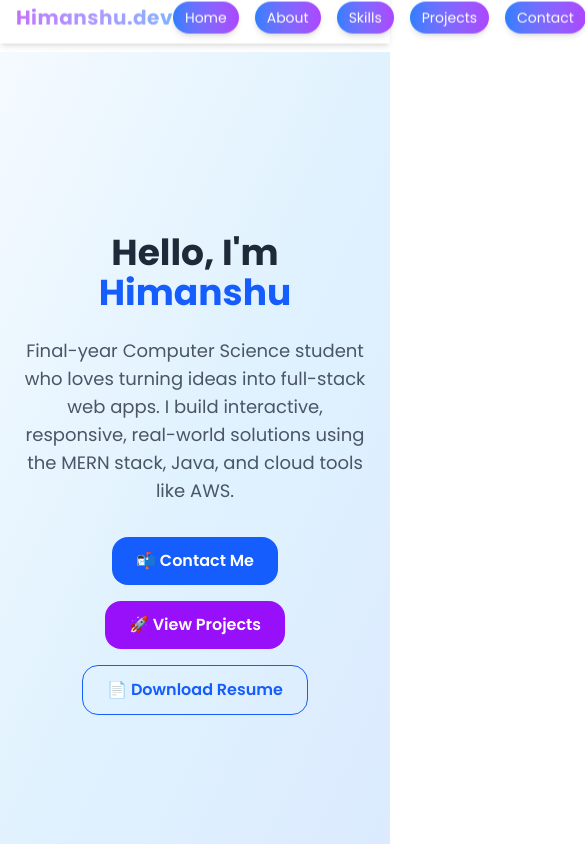
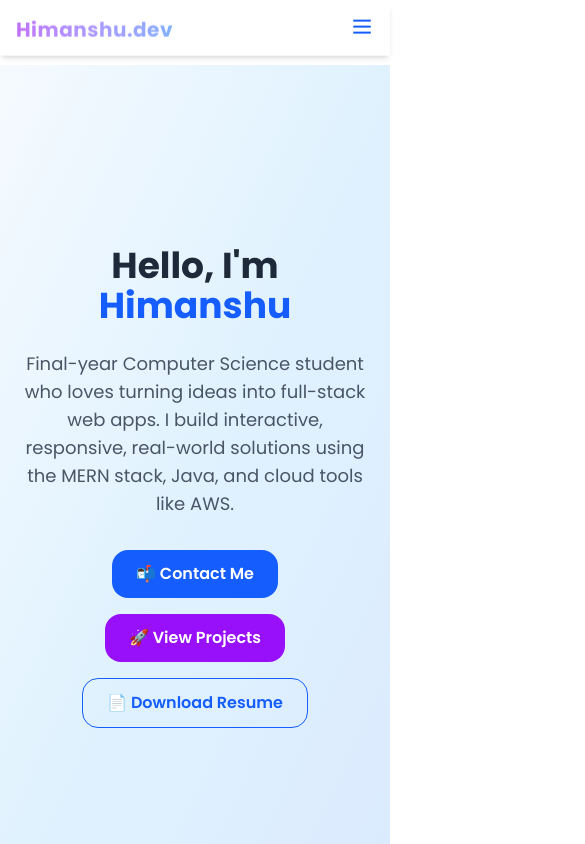
Before and after one commit to himanshu8github/Portfolio, a React (Vite) app: page / in a window 390 px wide. Shown: the top 844 px of the page, 585 px wide, since content can reach past the window. Built offline with nearby package versions, Linux system fonts and the light colour scheme.

Commit message:
add updated resume and projects

```diff
--- a/package.json
+++ b/package.json
@@ -12,6 +12,7 @@
   "dependencies": {
     "aos": "^2.3.4",
     "gsap": "^3.13.0",
+    "lucide-react": "^0.525.0",
     "react": "^19.1.0",
     "react-dom": "^19.1.0",
     "react-icons": "^5.5.0"
--- a/src/components/Navbar.jsx
+++ b/src/components/Navbar.jsx
@@ -1,32 +1,38 @@
-import React, { useEffect, useRef } from "react";
+import React, { useEffect, useRef, useState } from "react";
 import gsap from "gsap";
+import { Menu, X } from "lucide-react"; // for icons
 
 const Navbar = () => {
   const navbarRef = useRef(null);
+  const [isMenuOpen, setIsMenuOpen] = useState(false);
 
   useEffect(() => {
     gsap.from(navbarRef.current, {
-      y: -9,
-      opacity: 100,
+      y: -10,
+      opacity: 1,
       duration: 1,
-     delay: 0.2,
+      delay: 0.2,
       ease: "power3.out",
     });
   }, []);
 
+  const toggleMenu = () => {
+    setIsMenuOpen((prev) => !prev);
+  };
+
   return (
     <header
       ref={navbarRef}
-      className="sticky top-0 z-50 bg-white shadow-md backdrop-blur-sm"
+      className="sticky top-0 z-50 bg-white shadow-md backdrop-blur-sm mt-3"
     >
       <nav className="max-w-6xl mx-auto px-4 py-3 flex justify-between items-center font-medium text-sm text-gray-700">
-        {/* Logo / Title */}
+        {/* Logo */}
         <div className="text-xl font-bold text-transparent bg-clip-text bg-gradient-to-r from-purple-600 to-blue-500 tracking-wide animate-pulse">
           Himanshu.dev
         </div>
 
-        {/* Menu Links */}
-        <ul className="flex gap-4 sm:gap-6">
+        {/* Desktop Menu */}
+        <ul className="hidden md:flex gap-4 sm:gap-6">
           {["Home", "About", "Skills", "Projects", "Contact"].map((section) => (
             <li key={section}>
               <a
@@ -38,7 +44,33 @@ const Navbar = () => {
             </li>
           ))}
         </ul>
+
+        {/* Hamburger Icon - Mobile */}
+        <div className="md:hidden">
+          <button onClick={toggleMenu} className="text-blue-600">
+            {isMenuOpen ? <X size={24} /> : <Menu size={24} />}
+          </button>
+        </div>
       </nav>
+
+      {/* Mobile Menu */}
+      {isMenuOpen && (
+        <div className="md:hidden bg-white shadow-inner border-t border-gray-200 px-4 pb-4">
+          <ul className="flex flex-col items-start gap-3">
+            {["Home", "About", "Skills", "Projects", "Contact"].map((section) => (
+              <li key={section} className="w-full">
+                <a
+                  href={`#${section.toLowerCase()}`}
+                  onClick={() => setIsMenuOpen(false)}
+                  className="block w-full text-left px-4 py-2 rounded-xl bg-gradient-to-r from-blue-100 to-purple-100 text-blue-800 font-medium hover:bg-blue-200 transition-all"
+                >
+                  {section}
+                </a>
+              </li>
+            ))}
+          </ul>
+        </div>
+      )}
     </header>
   );
 };
```
Also changed, not shown: 1 other file (tests, documents, lock files or other folders).
